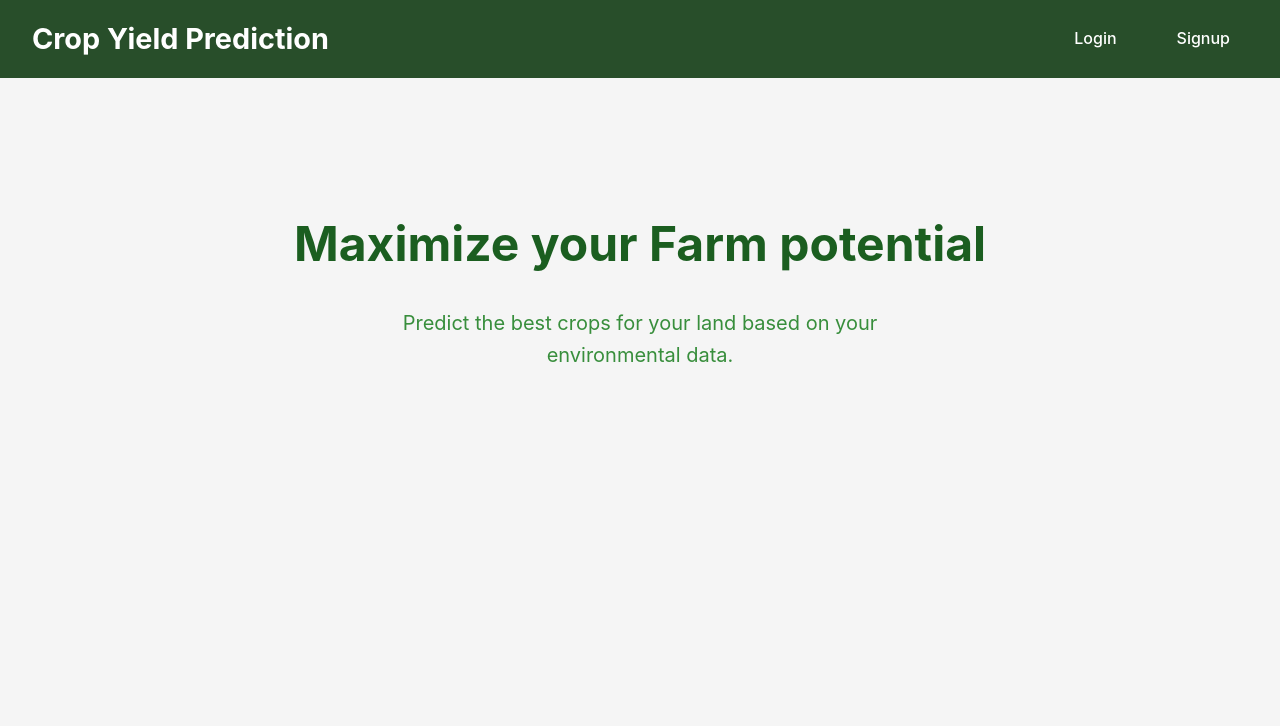
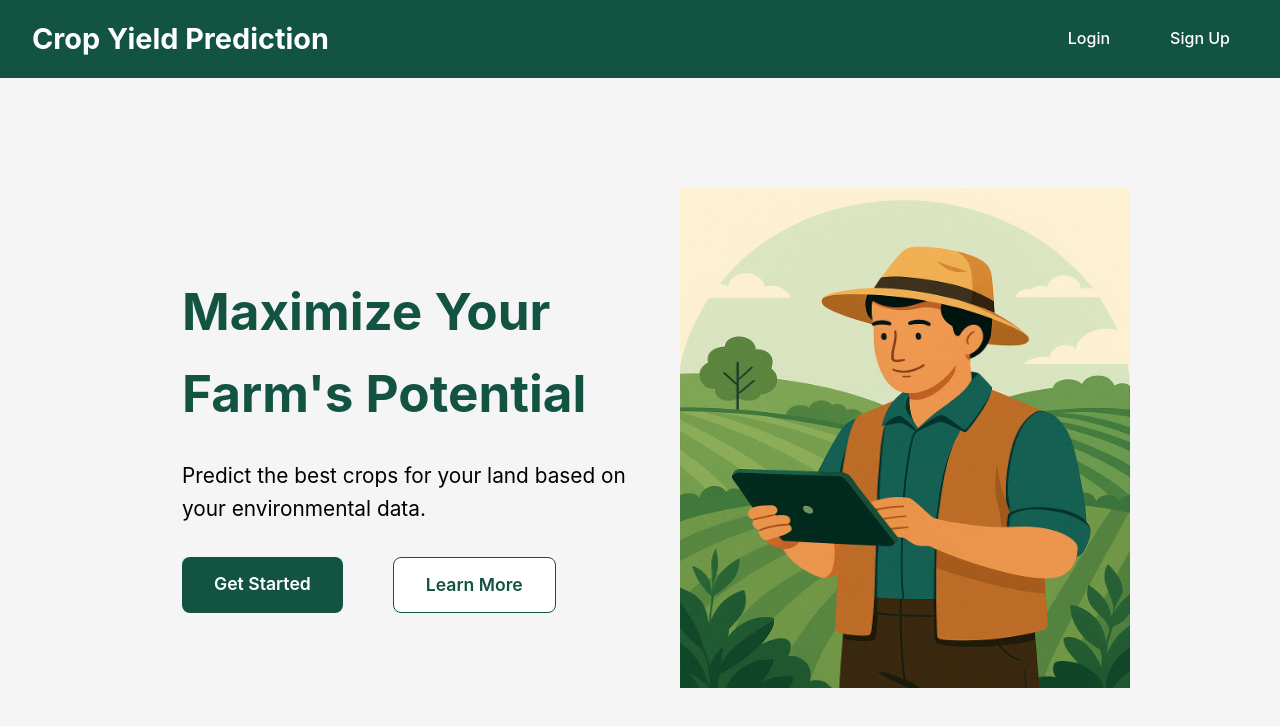
Before and after one commit to ananysagar/crop-yield-prediction, a React (Create React App) app in the folder frontend/: page / in a window 1280 px wide. Shown: the top 726 px of the page. Built offline with nearby package versions, Linux system fonts and the light colour scheme; no server answers.

Commit message:
fixing Home page design

```diff
--- a/frontend/src/components/Home.css
+++ b/frontend/src/components/Home.css
@@ -10,13 +10,7 @@ body {
   background: linear-gradient(to bottom right, #e8f5e9, #f1f8e9);
   color: #2e7d32;
   min-height: 100vh;
-}
-
-/* Container for the full page */
-.home-container {
-  display: flex;
-  flex-direction: column;
-  min-height: 100vh;
+  overflow: hidden;
 }
 
 /* Navbar styles */
@@ -24,7 +18,7 @@ body {
   display: flex;
   justify-content: space-between;
   align-items: center;
-  background-color: #284e2a;
+  background-color: #125342;
   padding: 1rem 2rem;
   color: #fff;
   box-shadow: 0 2px 8px rgba(0, 0, 0, 0.1);
@@ -42,7 +36,7 @@ body {
   font-weight: 500;
   padding: 0.5rem 1rem;
   border: 2px solid transparent;
-  transition: all 0.3s ease;
+  transition: all 0.01s ease;
   border-radius: 8px;
 }
 
@@ -51,28 +45,71 @@ body {
   border: 2px solid #ffffff;
 }
 
-/* Hero Section */
-.home-content {
-  flex: 1;
+/* Hero section with background */
+.home-hero {
+  margin-top: 0;
+}
+.home-container {
   display: flex;
-  flex-direction: column;
   justify-content: center;
   align-items: center;
-  padding: 4rem 2rem;
-  text-align: center;
+  height: 100vh;
+  position: relative;
+  margin-top: -100px;
+  padding: 0 150px;
 }
 
-.home-content h1 {
-  font-size: 3rem;
-  color: #1b5e20;
-  margin-bottom: 1.5rem;
+.overlay {
+  padding: 4rem 2rem;
+  border-radius: 16px;
+
+  color: #000;
+  max-width: 700px;
 }
 
-.home-content p {
-  font-size: 1.25rem;
-  color: #388e3c;
-  max-width: 600px;
+.hero-title {
+  font-size: 3.2rem;
+  font-weight: bold;
+  margin-bottom: 1.5rem;
+  color: #125342;
+}
+
+.hero-subtitle {
+  font-size: 1.3rem;
   margin-bottom: 2rem;
+  line-height: 1.6;
+}
+
+.hero-buttons {
+  display: flex;
+  gap: 50px;
+}
+
+.hero-button1 {
+  background-color: #125342;
+  padding: 0.8rem 2rem;
+  color: #fff;
+  font-size: 1.1rem;
+  font-weight: 600;
+  text-decoration: none;
+  border-radius: 8px;
+  transition: background 0.3s ease;
+}
+
+.hero-button2 {
+  background-color: #fff;
+  padding: 0.8rem 2rem;
+  color: #125342;
+  font-size: 1.1rem;
+  font-weight: 600;
+  text-decoration: none;
+  border-radius: 8px;
+  transition: background 0.3s ease;
+  border: 1px solid #125342;
+}
+
+.hero-button:hover {
+  background-color: #388e3c;
 }
 
 /* Responsive Design */
@@ -88,10 +125,6 @@ body {
 
   .home-content h1 {
     font-size: 2.25rem;
-  }
-
-  .home-content p {
-    font-size: 1.1rem;
   }
 }
 .nav-button {
--- a/frontend/src/components/Home.js
+++ b/frontend/src/components/Home.js
@@ -1,11 +1,36 @@
 import React from "react";
+import { Link } from "react-router-dom";
 import "./Home.css";
 
 const Home = () => {
   return (
-    <div className="home-content">
-      <h1>Maximize your Farm potential</h1>
-      <p>Predict the best crops for your land based on your environmental data.</p>
+    <div className="home-hero">
+      <div className="home-container">
+        <div className="overlay">
+          <h1 className="hero-title">Maximize Your Farm's Potential</h1>
+          <p className="hero-subtitle">
+            Predict the best crops for your land based on your environmental
+            data.
+          </p>
+          <div className="hero-buttons">
+            <Link to="/login" className="hero-button1">
+              Get Started
+            </Link>
+            <Link to="/" className="hero-button2">
+              Learn More
+            </Link>
+          </div>
+        </div>
+        <div className="hero-image">
+          <img
+            src="/heroImage.png"
+            alt="hero-image"
+            className="home-image"
+            width={450}
+            height={500}
+          />
+        </div>
+      </div>
     </div>
   );
 };
--- a/frontend/src/components/Navigation.js
+++ b/frontend/src/components/Navigation.js
@@ -36,7 +36,7 @@ const Navigation = () => {
               Login
             </Link>
             <Link to="/register" className="nav-link">
-              Signup
+              Sign Up
             </Link>
           </>
         )}
```
Also changed, not shown: frontend/public/heroImage.png (added).
